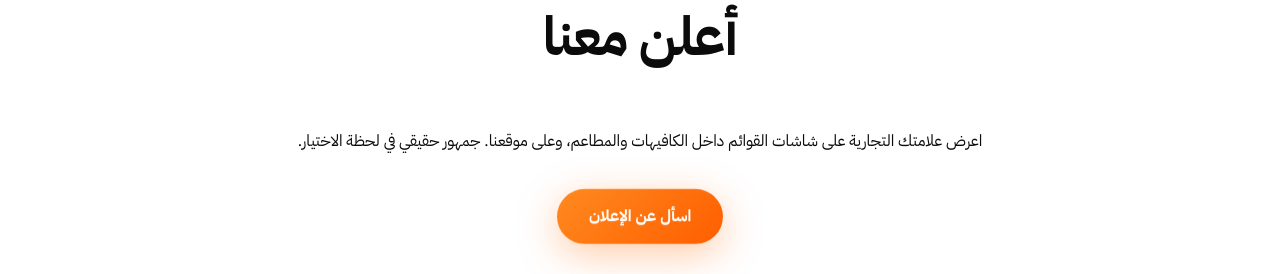
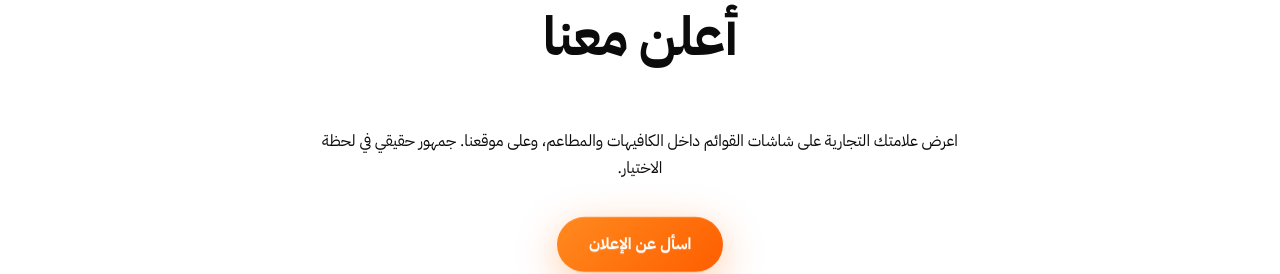
Before and after one commit to aqlnaut/aqlnaut-site, a plain HTML site: page index.html in a window 1280 px wide. Shown: the part 5060-5334 px from the top of the page. Drawn offline with Linux system fonts and the light colour scheme; animation ran at ten frames a second.

Commit message:
Add max-width and margin to .adv-d class

```diff
--- a/style.css
+++ b/style.css
@@ -109,3 +109,4 @@ h1{background:none;-webkit-background-clip:border-box;color:#fff}
 .plan h3{margin:0 0 10px}.plan .price b{font-size:2.4rem}.plan ul{padding:0 18px;line-height:1.9}
 @media(max-width:600px){.lead-form .row{grid-template-columns:1fr}}
 [hidden]{display:none!important}
+.adv-d{max-width:640px;margin:16px auto 28px}
```
